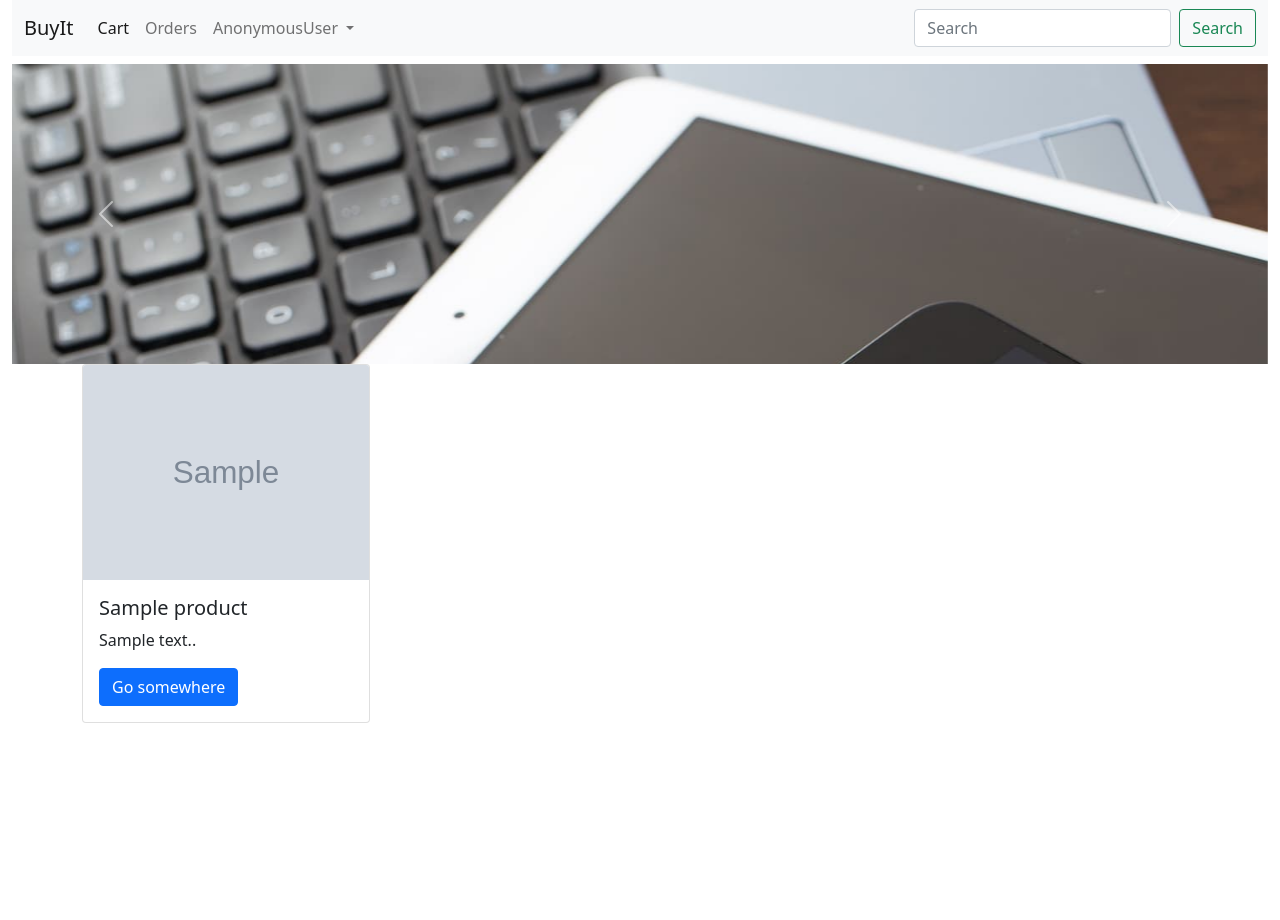
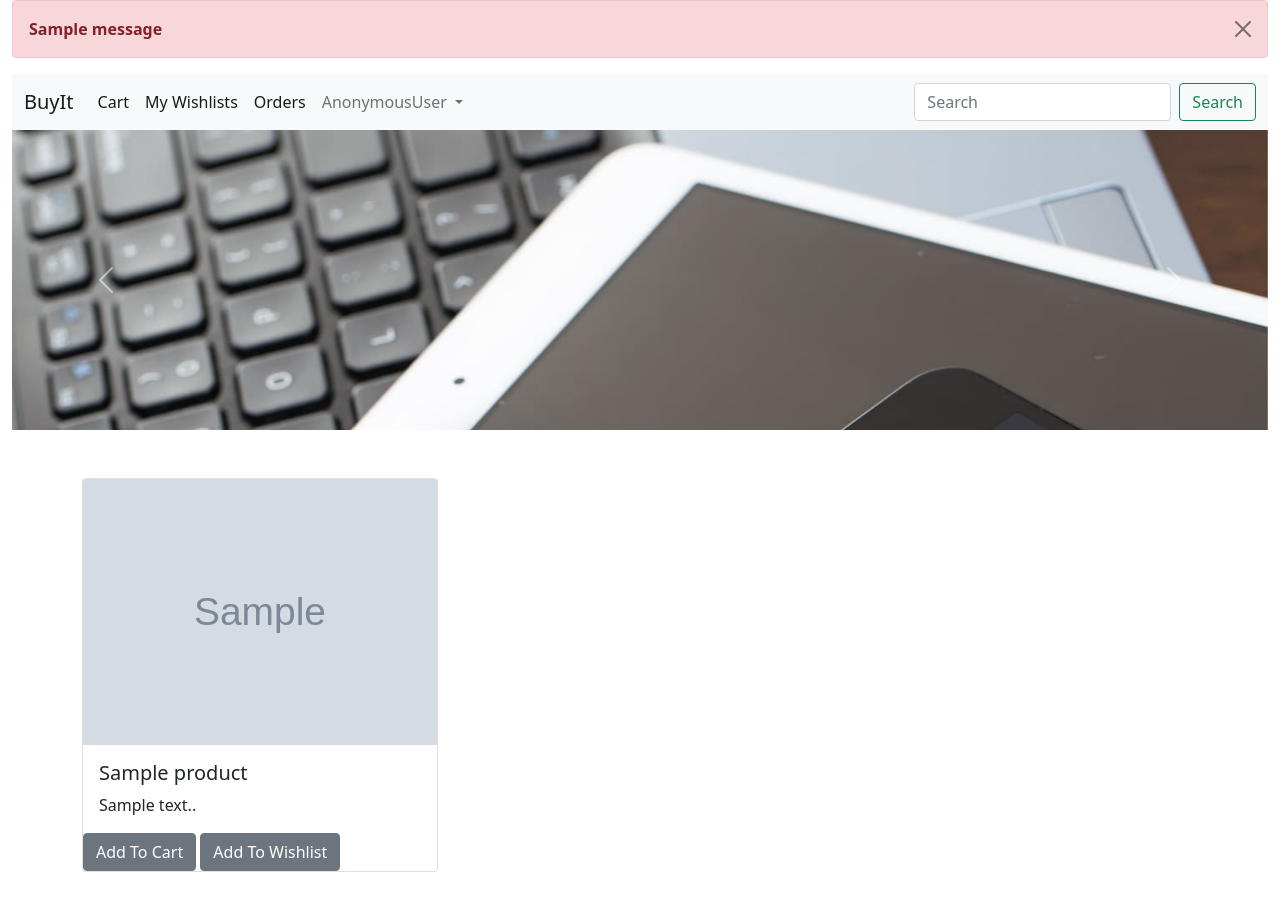
Before and after one commit to bugsb/-Squareboat, a Django app: page /app/ in a window 1280 px wide. Before the commit the page ends 723 px from the top, so only its background shows below. Run offline with Django 4.2, Linux system fonts and the light colour scheme; tables that the repository leaves empty hold one stand-in row (values such as "Sample post"); grey boxes marked "Sample" are stand-in pictures; one stand-in notice (Sample message) is shown; parts of the project's set-up code (start-up, migrations or seed data) failed here and were passed over.

Commit message:
Bild a prototype

```diff
--- a/src/api/admin.py
+++ b/src/api/admin.py
@@ -1,4 +1,4 @@
 from django.contrib import admin
-from .models import Product,Order,Wishlist
+from .models import Product,Order,Wishlist,Cart
 # Register your models here.
-admin.site.register((Product,Order,Wishlist))
+admin.site.register((Product,Cart,Order,Wishlist))
--- a/src/api/models.py
+++ b/src/api/models.py
@@ -1,6 +1,9 @@
 from django.db import models
+import uuid
 from django.contrib.auth.models import User
 # Create your models here.
+
+
 
 class Product(models.Model):
     name = models.CharField(max_length=20)
@@ -12,30 +15,39 @@ class Product(models.Model):
     category = models.CharField(
         max_length=20,
         default='others',
-        choices=
-        (
-            ("electronics","Electronics"),
-            ("clothing","clothing"),
-            ("grocery","Grocery"),
-            ("others","Others")
+        choices=(
+            ("electronics", "Electronics"),
+            ("clothing", "clothing"),
+            ("grocery", "Grocery"),
+            ("others", "Others")
         )
     )
+
     def __str__(self):
         return self.name
 
-class Wishlist(models.Model):
+class PreOrderDetails(models.Model):
     product_id = models.ForeignKey(Product, on_delete=models.CASCADE)
     added_by = models.ForeignKey(User, on_delete=models.CASCADE)
-    added_at = models.DateTimeField(auto_now_add=True)
+    added_at = models.DateTimeField(auto_now_add=True,blank=True)
+
+    class Meta:
+        abstract =  True
     def __str__(self):
         return self.product_id.name
 
+class Wishlist(PreOrderDetails):
+    pass
+
+class Cart(PreOrderDetails):
+    pass
+
 class Order(models.Model):
     product_id = models.ForeignKey(Product, on_delete=models.CASCADE)
-    order_id = models.UUIDField(auto_created=True,blank=True)
+    order_id = models.UUIDField(auto_created=True,default=uuid.uuid4, blank=True)
     ordered_by = models.ForeignKey(User, on_delete=models.CASCADE)
     ordered_at = models.DateTimeField(auto_now_add=True)
-    order_amount = models.IntegerField(blank=True,default=1)
+    order_amount = models.IntegerField(blank=True, default=1)
     payment_status = models.BooleanField()
 
     def __str__(self):
--- a/src/app/templates/base.html
+++ b/src/app/templates/base.html
@@ -14,10 +14,17 @@
     <title>BuyIt</title>
 </head>
 
+<body>
 
-
-<body>
    <div class="container-fluid">
+    {% if messages %}
+    {% for message in messages %}
+    <div class="alert alert-danger alert-dismissible fade show" role="alert">
+      <strong>{{message}}</strong>
+      <button type="button" class="btn-close" data-bs-dismiss="alert" aria-label="Close"></button>
+    </div>
+    {% endfor %}
+    {% endif %}
     <nav class="navbar navbar-expand-lg navbar-light bg-light">
         <div class="container-fluid">
           <a class="navbar-brand" href="{% url 'home' %}">BuyIt</a>
@@ -27,20 +34,24 @@
           <div class="collapse navbar-collapse" id="navbarSupportedContent">
             <ul class="navbar-nav me-auto mb-2 mb-lg-0">
               <li class="nav-item">
-                <a class="nav-link active" aria-current="page" href="#">Cart</a>
+                <a class="nav-link active" aria-current="page" href={% url 'cart' %}>Cart</a>
               </li>
               <li class="nav-item">
-                <a class="nav-link" href="#">Orders</a>
+                <a class="nav-link active" aria-current="page" href={% url 'wishlists' %}>My Wishlists</a>
+              </li>
+              <li class="nav-item">
+                <a class="nav-link active" href="{% url 'orders' %}?user={{user}}">Orders</a>
               </li>
               <li class="nav-item dropdown">
                 <a class="nav-link dropdown-toggle" href="#" id="navbarDropdown" role="button" data-bs-toggle="dropdown" aria-expanded="false">
                   {{user}}
                 </a>
                 <ul class="dropdown-menu" aria-labelledby="navbarDropdown">
+                  <li><a class="dropdown-item" href="#">Wishlist</a></li>
+                  <li><a class="dropdown-item" href="#">Cart</a></li>
+                  <li><a class="dropdown-item" href="#">My Orders</a></li>
+                  <li><hr class="dropdown-divider"></li>
                   <li><a class="dropdown-item" href={% url 'logout' %}>Logout</a></li>
-                  <li><a class="dropdown-item" href="#">Another action</a></li>
-                  <li><hr class="dropdown-divider"></li>
-                  <li><a class="dropdown-item" href="#">Something else here</a></li>
                 </ul>
               </li>
             </ul>
--- a/src/app/templates/home.html
+++ b/src/app/templates/home.html
@@ -2,9 +2,9 @@
 
 {% block body %}
 {% load static %}
-<h1>{{STATIC_URL}}</h1>
-    <div class="container-fluid" >
-        <div id="carouselExampleFade" class="carousel slide carousel-fade" data-bs-ride="carousel" >
+
+<div class="container-fluid">
+  <div id="carouselExampleFade" class="carousel slide carousel-fade" data-bs-ride="carousel">
     <div class="carousel-inner">
       <div class="carousel-item active">
         <img src={% static "image/banner.jpg" %} class="d-block w-100" alt="...">
@@ -27,19 +27,28 @@
   </div>
 </div>
 
-    <div class="container">
+<div class="container mt-5 mb-5">
+
+  <div class="row row-cols-1 row-cols-md-3 g-4">
     {% for item in data %}
-      <div class="card" style="width: 18rem;">
+    <div class="col">
+      <div class="card h-100">
         <img src="/media/{{item.img}}" class="card-img-top" alt="...">
         <div class="card-body">
           <h5 class="card-title">{{item.name}}</h5>
           <p class="card-text">{{item.desc}}.</p>
-          <a href="#" class="btn btn-primary">Go somewhere</a>
         </div>
+        <a href={% url 'add_to_cart' item.id %}><button type="button" class="btn btn-secondary">Add To Cart</button></a>
+        <a href={% url 'add_to_wishlist' item.id %}><button type="button" class="btn btn-secondary">Add To
+            Wishlist</button></a>
+
+      </div>
+
     </div>
     {% endfor %}
+  </div>
+
+</div>
 
 
-
-    </div>
 {% endblock %}
--- a/src/app/urls.py
+++ b/src/app/urls.py
@@ -2,4 +2,12 @@ from django.urls import path,include
 from .import views
 urlpatterns = [
     path('', views.home,name='home'),
+    path('orders/', views.orders,name='orders'),
+    path('wishlists/', views.wishlists,name='wishlists'),
+    path('cart/', views.cart,name='cart'),
+    path('add_to_cart/<int:id>', views.add_to_cart,name='add_to_cart'),
+    path('add_to_wishlist/<int:product_id>', views.add_to_wishlist,name='add_to_wishlist'),
+    path('checkout/', views.checkout,name='checkout'),
+    path('remove_wishlist/<int:product_id>', views.remove_wishlist,name='remove_wishlist'),
+    path('remove_cart/<int:product_id>', views.remove_cart,name='remove_cart'),
 ]
--- a/src/app/views.py
+++ b/src/app/views.py
@@ -1,9 +1,134 @@
-from django.shortcuts import render
-from api.models import Product
+from django.shortcuts import render, redirect, HttpResponse
+from api.models import Product, Order, Wishlist, Cart
+from django.contrib.auth.models import User
+from django.views.decorators.csrf import csrf_exempt
+from django.db.models import Sum
+import json
+from django.contrib import messages
 # Create your views here.
+
+
 def home(request):
     product = Product.objects.all()
     context = {
-        'data':product
+        'data': product
     }
-    return render(request,'home.html',context=context)
+    return render(request, 'home.html', context=context)
+
+
+def orders(request):
+    user = request.GET['user']
+    orders = Order.objects.select_related(
+        'ordered_by').filter(ordered_by__username=user)
+    context = {
+        'data': orders
+    }
+    print(context)
+    return render(request, 'orders.html', context=context)
+
+
+def wishlists(request):
+    user = request.user.username
+    wishlists = Wishlist.objects.select_related(
+        'added_by').filter(added_by__username=user)
+    context = {
+        'data': wishlists,
+        'page': 'wishlist'
+    }
+    print(context)
+    return render(request, 'cart.html', context=context)
+
+
+@csrf_exempt
+def checkout(requests):
+    if requests.body:
+        data = json.loads(requests.body)['data']
+
+        print(data)
+        user = requests.user.username
+        user_id = User.objects.get(username=user)
+        for product_id in data:
+            product = Product.objects.get(id=product_id)
+            order = Order.objects.create(product_id=product,order_amount=1,ordered_by=user_id,payment_status=True)
+            order.save()
+            print('order saved')
+            cart = Cart.objects.get(product_id=product)
+            cart.delete()
+            print('deleted from cart')
+        return HttpResponse({'data': "Checkout Success"})
+
+
+def cart(request):
+    user = request.user.username
+    cart_items = Cart.objects.select_related(
+        'added_by').filter(added_by__username=user)
+    total_items = cart_items.count()
+    total_price = cart_items.aggregate(Sum('product_id__price'))[
+        'product_id__price__sum']
+    print(total_price)
+    context = {
+        'data': cart_items,
+        'page': 'cart',
+        'items': total_items,
+        'price': total_price
+    }
+    print(context)
+    return render(request, 'cart.html', context=context)
+
+def remove_wishlist(request,product_id):
+    user = request.user.username
+    wishlist = Wishlist.objects.select_related('added_by').get(
+                added_by__username=user, product_id__id=product_id)
+    print(wishlist)
+    wishlist.delete()
+    messages.success(request, 'Item Removed from wishlist.')
+    return redirect('wishlists')
+
+def remove_cart(request,product_id):
+    user = request.user.username
+    wishlist = Cart.objects.select_related('added_by').get(
+                added_by__username=user, product_id__id=product_id)
+    wishlist.delete()
+    messages.success(request, 'Item Removed from cart.')
+    return redirect('cart')
+
+def add_to_cart(request, id):
+    user = request.user.username
+    cart_items = Cart.objects.select_related('added_by').filter(
+        added_by__username=user, product_id__id=id)
+    print(cart_items)
+    if cart_items.first() is None:
+        product = Product.objects.get(id=id)
+        user_id = User.objects.get(username=user)
+        cart = Cart.objects.create(added_by=user_id, product_id=product)
+        cart.save()
+        try:  # delete from wish list if exist
+            wishlist = Wishlist.objects.select_related('added_by').get(
+                added_by__username=user, product_id__id=id)
+            print(wishlist)
+            wishlist.delete()
+            print('delete ho gya')
+
+        except:
+            print('Wl mei ni hai')
+        messages.success(request, 'Added to cart.')
+    else:
+        messages.success(request, 'Item already in the cart.')
+    return redirect('home')
+
+
+def add_to_wishlist(request, id):
+    user = request.user.username
+    items = Wishlist.objects.select_related('added_by').filter(
+        added_by__username=user, product_id__id=id)
+    print(items)
+    if items.first() is None:
+        product = Product.objects.get(id=id)
+        user = User.objects.get(username=user)
+        wishlist = Wishlist.objects.create(added_by=user, product_id=product)
+        wishlist.save()
+        messages.success(request, 'Added to Wishlist.')
+    else:
+        messages.success(request, 'Item not added to Wishlist.')
+
+    return redirect('home')
--- a/src/login/views.py
+++ b/src/login/views.py
@@ -1,6 +1,7 @@
 from django.shortcuts import render,redirect
 from .forms import CreateUserForm
 from django.contrib.auth import authenticate,login,logout
+from django.contrib import messages
 # Create your views here.
 def register_user(request):
     form = CreateUserForm()
@@ -25,7 +26,7 @@ def login_user(request):
         user = authenticate(request,username=username,password=password)
         if user is not None:
             login(request,user)
-            print('ok------------')
+            messages.success(request, f'Logged in as: {username}')
             return redirect('home')
     return render(request,'login.html')
 
```
Also changed, not shown: src/app/templates/cart.html (added, +94 -0 lines), src/app/templates/orders.html (added, +27 -0 lines), src/api/migrations/0001_initial.py, src/api/migrations/0002_delete_cart.py (added), src/api/migrations/0002_product_amount_product_category_product_price_and_more.py (deleted), src/api/migrations/0003_cart.py (added), src/app/templates/checkout.html (added). Lines whose indentation alone changed are shown as unchanged.
